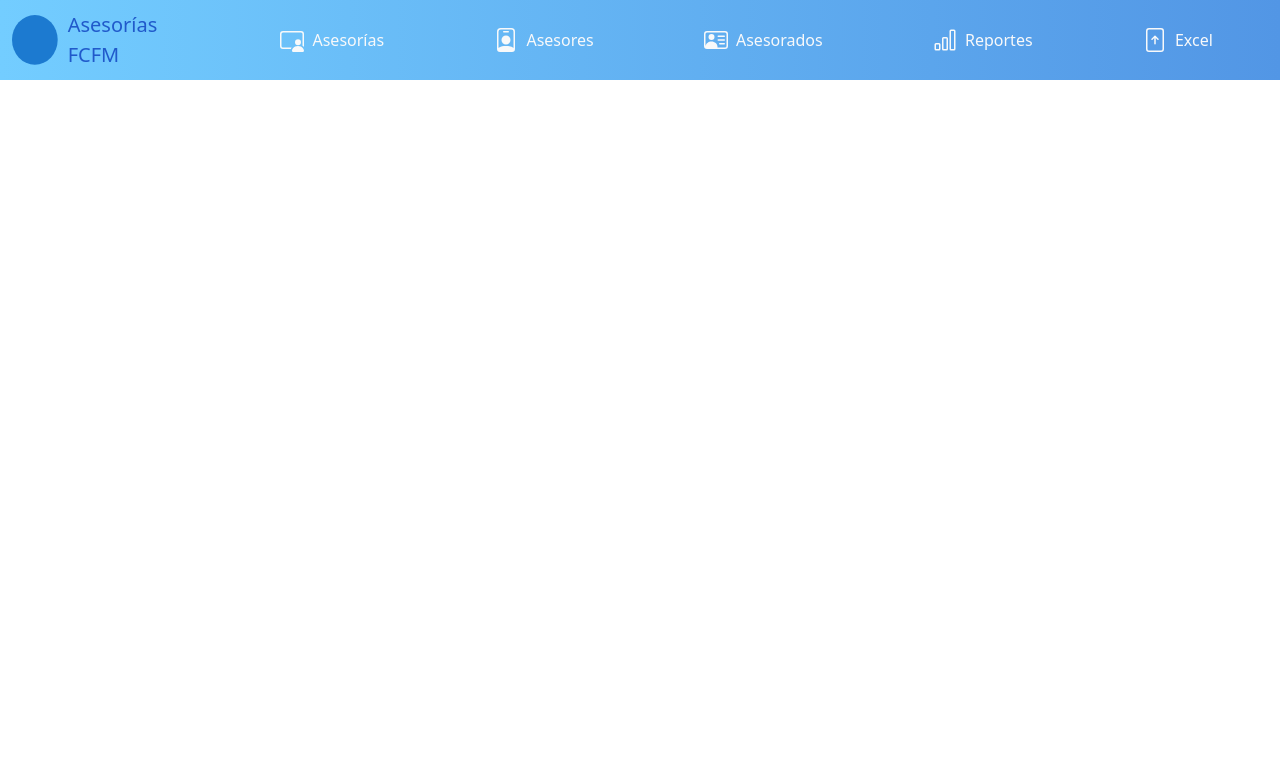
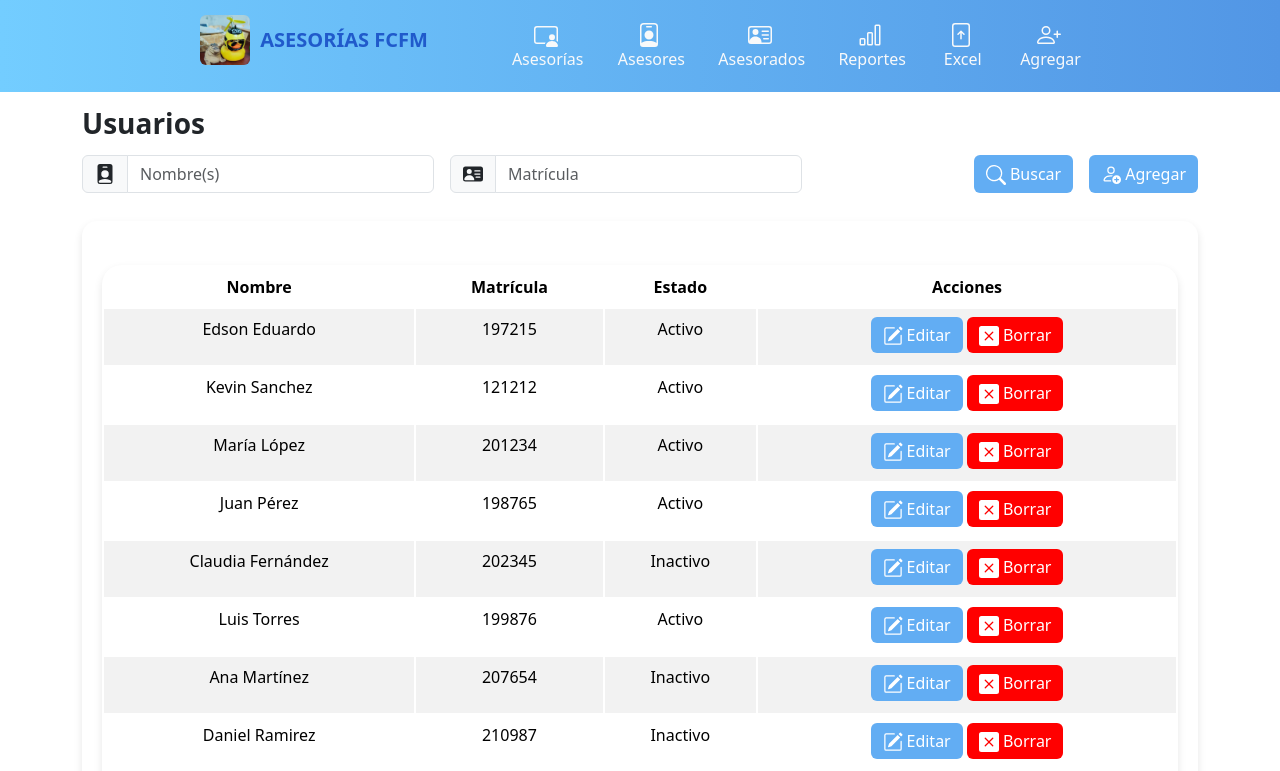
Before and after one commit to maribelhernandezstg/PRH-Programa-Registro-Horas-, a React (Vite) app: page /register in a window 1280 px wide. Shown: the top 771 px of the page. Built offline with nearby package versions, Linux system fonts and the light colour scheme.

Commit message:
feature/Register Page

```diff
--- a/src/components/Menu/Navbar.css
+++ b/src/components/Menu/Navbar.css
@@ -1,6 +1,10 @@
 .navbar-bar {
-  padding: 10px 0;
-  background-image: linear-gradient(90deg, #73cdffff 0%, #5296e5ff 100%);
+  padding: 15px 0;
+  background-image: linear-gradient(90deg, #73cdff 0%, #5296e5 100%);
+  display: flex;
+  align-items: center;
+  justify-content: center;
+  flex-wrap: wrap;
 }
 
 .logo-icon {
@@ -8,12 +12,22 @@
   height: 50px;
 }
 
+.logo-container {
+  display: flex;
+  align-items: center;
+}
+
+.menu-toggle-btn {
+  display: none;
+}
+
 .logo-text {
   color: #205acb;
   font-size: 20px;
   margin-left: 10px;
-  font-family: Istok Web, system-ui, -apple-system, 'Segoe UI', Roboto,
-    'Helvetica Neue', Arial, 'Noto Sans', 'Liberation Sans', sans-serif;
+  font-family: Istok Web, system-ui, -apple-system, "Segoe UI", Roboto,
+    "Helvetica Neue", Arial, "Noto Sans", "Liberation Sans", sans-serif;
+  text-align: center;
 }
 
 button {
@@ -24,7 +38,6 @@ button {
   border-radius: 5px;
   background-color: #62adf3;
   color: #fff;
-  line-height: 140%;
   transition: background-color 0.3s, box-shadow 0.3s;
 }
 
@@ -40,12 +53,41 @@ button:focus {
 }
 
 @media (max-width: 768px) {
-  .navbar-bar {
+  .logo-container {
+    justify-content: center;
+    margin-bottom: 10px;
+  }
+
+  .menu-toggle-btn {
+    display: block;
+    margin-left: auto;
+    margin-right: 15px;
+    padding: 5px 10px;
+    font-size: 16px;
+  }
+
+  .logo-text {
+    font-size: 16px;
+  }
+}
+
+@media (max-width: 390px) {
+  .logo-container {
     flex-direction: column;
   }
 
-  .navbar-bar .btn {
-    width: 100%;
-    margin-bottom: 10px;
+  .logo-icon {
+    width: 35px;
+    height: 35px;
+  }
+
+  .menu-toggle-btn {
+    display: block;
+    padding: 5px 8px;
+    font-size: 14px;
+  }
+
+  .logo-text {
+    font-size: 14px;
   }
 }
--- a/src/components/Menu/Navbar.tsx
+++ b/src/components/Menu/Navbar.tsx
@@ -1,15 +1,17 @@
-import { useState } from 'react';
-import { Container, Row, Col, Button } from 'react-bootstrap';
-import { Link } from 'react-router-dom';
-import { Icon } from './Icon';
+import { useState } from "react";
+import { Container, Row, Col, Button } from "react-bootstrap";
+import { Link } from "react-router-dom";
+import AdvicesDepartmentIcon from "../../assets/AsesoriasIcon.jpeg";
 import {
   BsPersonBadge,
   BsPersonVideo3,
   BsPersonVcard,
   BsBarChart,
   BsFileArrowUp,
-} from 'react-icons/bs';
-import './Navbar.css';
+  BsList,
+  BsPersonPlus,
+} from "react-icons/bs";
+import "./Navbar.css";
 
 const CustomNavbar = () => {
   const [isOpen, setIsOpen] = useState(false);
@@ -19,67 +21,95 @@ const CustomNavbar = () => {
   };
 
   return (
-    <Container fluid className="navbar-bar bg-dark text-white">
-      <Row>
-        <Col
-          xs={2}
-          className="d-flex justify-content-center align-items-center">
-          <Icon className="logo-icon" />
-          <div className="logo-text">Asesorías FCFM</div>
+    <Container fluid className="navbar-bar text-white justify-content-center">
+      <Row className="w-75">
+        <Col xs={10} lg={4}>
+          <Link
+            to="/"
+            className="d-flex justify-content-center align-items-center me-4 logo-container"
+          >
+            <div>
+              <img
+                src={AdvicesDepartmentIcon}
+                alt="Icon"
+                className="rounded logo-icon"
+              />
+            </div>
+            <div className="logo-text fw-bold fs-5 text-center">
+              ASESORÍAS FCFM
+            </div>
+          </Link>
         </Col>
 
-        <Col
-          xs={10}
-          className="d-lg-none d-flex justify-content-end align-items-center">
-          <Button variant="outline-light" onClick={toggleNavbar}>
-            Menú
+        <Col xs={2} lg={0} className="d-lg-none">
+          <Button
+            variant="outline-light"
+            onClick={toggleNavbar}
+            className="menu-toggle-btn"
+          >
+            <BsList /> Menú
           </Button>
         </Col>
 
         <Col
           xs={12}
-          lg={10}
-          className={`d-lg-flex justify-content-around align-items-center ${
-            isOpen ? 'd-block' : 'd-none'
-          }`}>
-          <Link to="/asesorias">
-            <Button
-              variant="outline-light"
-              className="d-flex align-items-center justify-content-center custom-button">
-              <BsPersonVideo3 className="me-2 fs-4" />
+          lg={8}
+          className={`d-lg-flex align-items-center justify-content-between ${
+            isOpen ? "d-block" : "d-none"
+          }`}
+        >
+          <Link
+            to="/asesorias"
+            className="d-flex align-items-center justify-content-center custom-button mx-1"
+          >
+            <Button variant="outline-light">
+              <BsPersonVideo3 className="me-1 fs-4" />
               Asesorías
             </Button>
           </Link>
-          <Link to="/asesores">
-            <Button
-              variant="outline-light"
-              className="d-flex align-items-center justify-content-center custom-button">
-              <BsPersonBadge className="me-2 fs-4" />
+          <Link
+            to="/asesores"
+            className="d-flex align-items-center justify-content-center custom-button mx-1"
+          >
+            <Button variant="outline-light">
+              <BsPersonBadge className="me-1 fs-4" />
               Asesores
             </Button>
           </Link>
-          <Link to="/asesorados">
-            <Button
-              variant="outline-light"
-              className="d-flex align-items-center justify-content-center custom-button">
-              <BsPersonVcard className="me-2 fs-4" />
+          <Link
+            to="/asesorados"
+            className="d-flex align-items-center justify-content-center custom-button mx-1"
+          >
+            <Button variant="outline-light">
+              <BsPersonVcard className="me-1 fs-4" />
               Asesorados
             </Button>
           </Link>
-          <Link to="/reportes">
-            <Button
-              variant="outline-light"
-              className="d-flex align-items-center justify-content-center custom-button">
-              <BsBarChart className="me-2 fs-4" />
+          <Link
+            to="/reportes"
+            className="d-flex align-items-center justify-content-center custom-button mx-1"
+          >
+            <Button variant="outline-light">
+              <BsBarChart className="me-1 fs-4" />
               Reportes
             </Button>
           </Link>
-          <Link to="/excel">
-            <Button
-              variant="outline-light"
-              className="d-flex align-items-center justify-content-center custom-button">
-              <BsFileArrowUp className="me-2 fs-4" />
+          <Link
+            to="/excel"
+            className="d-flex align-items-center justify-content-center custom-button mx-1"
+          >
+            <Button variant="outline-light">
+              <BsFileArrowUp className="me-1 fs-4" />
               Excel
+            </Button>
+          </Link>
+          <Link
+            to="/register"
+            className="d-flex align-items-center justify-content-center custom-button mx-1"
+          >
+            <Button variant="outline-light">
+              <BsPersonPlus className="me-1 fs-4" />
+              Agregar
             </Button>
           </Link>
         </Col>
--- /dev/null
+++ b/src/components/Tables/RegisterTable.tsx
@@ -0,0 +1,60 @@
+import React from 'react';
+import { Table, Button } from 'react-bootstrap';
+import { BsPencilSquare, BsXSquareFill } from 'react-icons/bs';
+
+interface RegisterTableProps {
+  DataSource: {
+    Name: string;
+    Enrollment: string;
+    Active: boolean;
+  }[];
+}
+
+
+
+const RegisterTable: React.FC<RegisterTableProps> = ({ DataSource }) => {
+  return (
+    <Table striped bordered hover className="mt-4 rounded-table text-center">
+      <thead>
+        <tr className="fs-6 fw-bold">
+          <th className="text-center">Nombre</th>
+          <th className="text-center">Matrícula</th>
+          <th className="text-center">Estado</th>
+          <th className="text-center">Acciones</th>
+        </tr>
+      </thead>
+      <tbody>
+        {DataSource.length > 0 ? (
+          DataSource.map((registro, index) => (
+            <tr key={index}>
+              <td>{registro.Name}</td>
+              <td>{registro.Enrollment}</td>
+              <td>{registro.Active ? (
+                <p>Activo</p>
+              ) : (
+                <p>Inactivo</p>
+              )}</td>
+              <td>
+                <Button className="button">
+                  <BsPencilSquare className="fs-5 me-1"></BsPencilSquare>Editar
+                </Button>{' '}
+                <Button className="buttonRed">
+                  <BsXSquareFill className="fs-5 me-1"></BsXSquareFill>
+                  Borrar
+                </Button>
+              </td>
+            </tr>
+          ))
+        ) : (
+          <tr>
+            <td colSpan={5} className="text-center">
+              No se encontraron asesores
+            </td>
+          </tr>
+        )}
+      </tbody>
+    </Table>
+  );
+};
+
+export default RegisterTable;
--- /dev/null
+++ b/src/pages/Register.tsx
@@ -0,0 +1,124 @@
+/* Matricula, Nombre, Tipo, Estado:Activo/Desactivado */
+
+// src/pages/Asesores.tsx
+import '../App.css';
+import { useState } from 'react';
+import { Container, Row, Col, Button, InputGroup, Form } from 'react-bootstrap';
+import { BsPersonVcardFill, BsPersonBadgeFill, BsPersonAdd, BsSearch } from 'react-icons/bs';
+
+import RegisterTable from '../components/Tables/RegisterTable';
+import '../components/tables/Styles.css';
+
+const Advisors = () => {
+  // <------------ Estados para los filtros ------------>
+  const [searchName] = useState('');
+  const [searchStudentId] = useState('');
+  const [searchCareer] = useState('');
+
+  // DATOS DUMMY
+  const registrosUsuarios = [
+    {
+      Name: 'Edson Eduardo',
+      Enrollment: '197215',
+      Active: true,
+    },
+    {
+      Name: 'Kevin Sanchez',
+      Enrollment: '121212',
+      Active: true,
+    },
+    {
+      Name: 'María López',
+      Enrollment: '201234',
+      Active: true,
+    },
+    {
+      Name: 'Juan Pérez',
+      Enrollment: '198765',
+      Active: true,
+    },
+    {
+      Name: 'Claudia Fernández',
+      Enrollment: '202345',
+      Active: false,
+    },
+    {
+      Name: 'Luis Torres',
+      Enrollment: '199876',
+      Active: true,
+    },
+    {
+      Name: 'Ana Martínez',
+      Enrollment: '207654',
+      Active: false,
+    },
+    {
+      Name: 'Daniel Ramirez',
+      Enrollment: '210987',
+      Active: false,
+    },
+    {
+      Name: 'Sofia González',
+      Enrollment: '215432',
+      Active: true,
+    },
+    {
+      Name: 'Pedro Hernández',
+      Enrollment: '205678',
+      Active: true,
+    },
+    {
+      Name: 'Laura Silva',
+      Enrollment: '218765',
+      Active: false,
+    },
+  ];
+
+  //  <------------ Filtrar registros en función de los filtros ------------>
+
+  const filteredRegistros = registrosUsuarios.filter((registro) => registro.Name.toLowerCase().includes(searchName.toLowerCase()) && registro.Enrollment.toLowerCase().includes(searchCareer.toLowerCase()));
+
+  return (
+    <Container className="mt-3">
+      <Row>
+        <Col xs={10} lg={8}>
+          <h1 className="fs-3 fw-bold text-start">Usuarios</h1>
+        </Col>
+        <Col xs={12} lg={8} className="d-flex my-2">
+          <InputGroup className="me-3">
+            <InputGroup.Text id="basic-addon1">
+              {' '}
+              <BsPersonBadgeFill className="fs-5" />
+            </InputGroup.Text>
+            <Form.Control placeholder="Nombre(s)" aria-label="Nombre(s)" value={searchName} aria-describedby="basic-addon1" />
+          </InputGroup>
+
+          <InputGroup className="me-3">
+            <InputGroup.Text id="basic-addon2">
+              {' '}
+              <BsPersonVcardFill className="fs-5" />
+            </InputGroup.Text>
+            <Form.Control placeholder="Matrícula" aria-label="Matrícula" value={searchStudentId} aria-describedby="basic-addon2" />
+          </InputGroup>
+        </Col>
+        <Col xs={12} lg={4} className="d-flex justify-content-end my-2">
+          <Button className="button -flex align-items-center justify-content-center me-3" onClick={() => console.log('Buscando...')}>
+            <BsSearch className="me-1 fs-5" />
+            Buscar
+          </Button>
+          <Button className="button d-flex align-items-center justify-content-center" variant="success">
+            <BsPersonAdd className="me-1 fs-5" /> Agregar
+          </Button>
+        </Col>
+
+        <Col xs={12} lg={12}>
+          <div className="table-container">
+            <RegisterTable DataSource={filteredRegistros} />
+          </div>
+        </Col>
+      </Row>
+    </Container>
+  );
+};
+
+export default Advisors;
--- a/src/router/AppRouter.tsx
+++ b/src/router/AppRouter.tsx
@@ -6,11 +6,13 @@ import Asesorados from '../pages/Advisees';
 import Asesorias from '../pages/Advices';
 import Reportes from '../pages/Reports';
 import Login from '../pages/Login/Login';
+import Register from '../pages/Register';
 
 const AppRouter = () => (
   <Routes>
     <Route path="/" element={<Home />} />
     <Route path="/login" element={<Login />} />
+    <Route path="/register" element={<Register />} />
     <Route path="/excel" element={<Excel />} />
     <Route path="/asesores" element={<Asesores />} />
     <Route path="/asesorados" element={<Asesorados />} />
```
